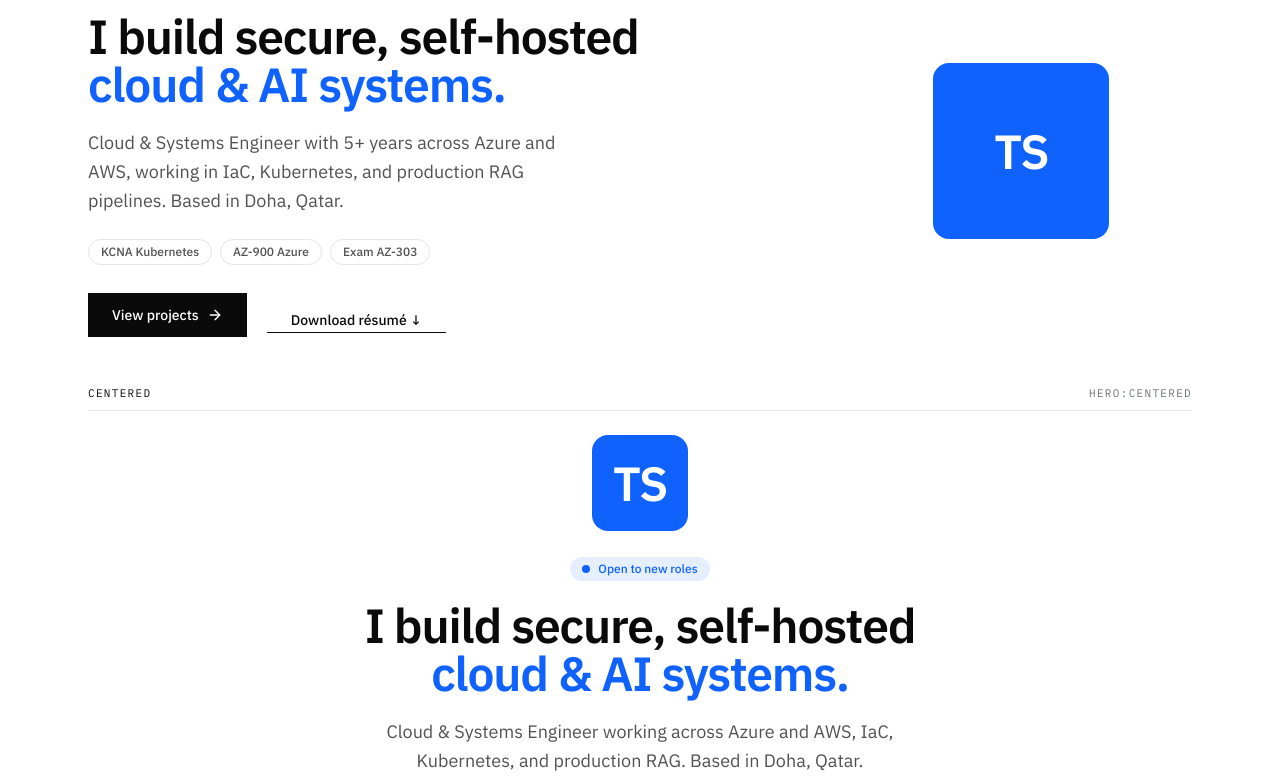
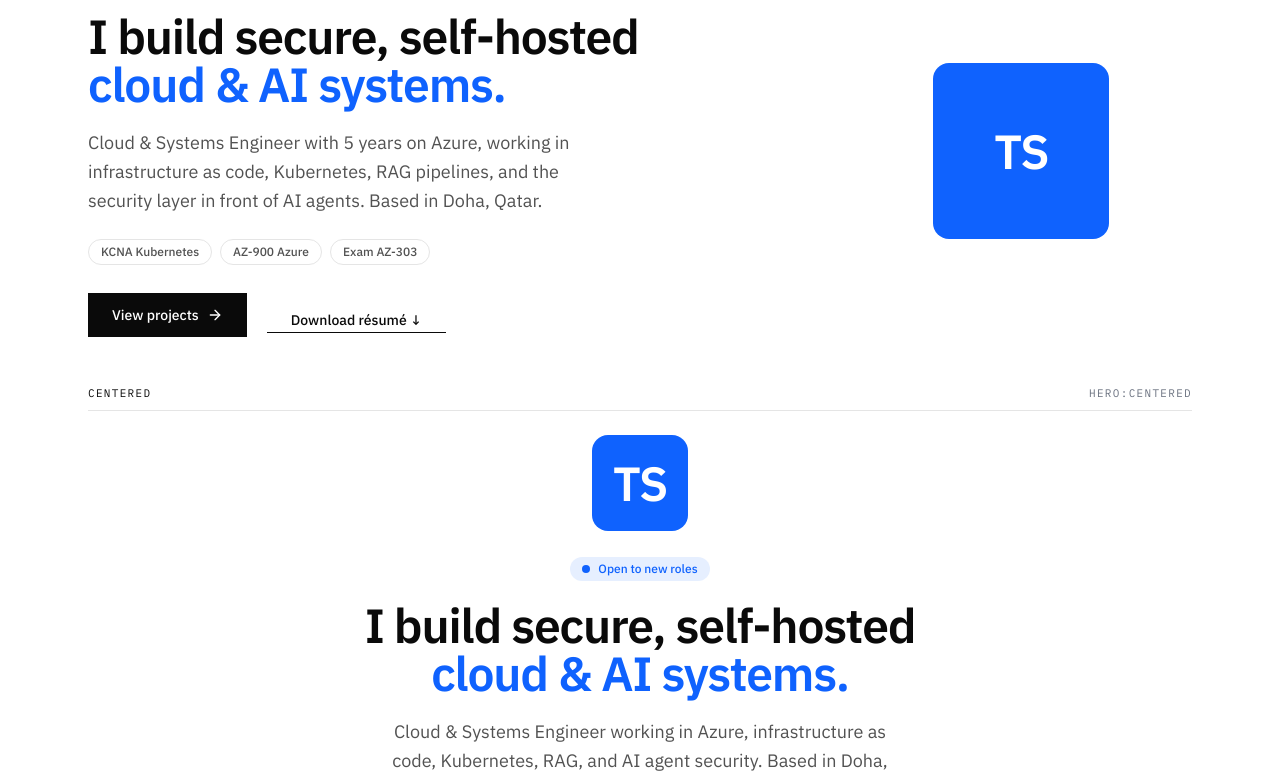
Before and after one commit to siddiqitaha/siddiqitaha.github.io, a React (Vite) app: page /#/lab in a window 1280 px wide. Shown: the part 520-1301 px from the top of the page. Built offline with nearby package versions, Linux system fonts and the light colour scheme.

Commit message:
Trim capabilities to 10 groups and rewrite hero text

```diff
--- a/src/data/content.js
+++ b/src/data/content.js
@@ -33,20 +33,16 @@ export const principles = [
 ]
 
 export const skills = [
-  { group: 'Cloud', items: ['Microsoft Azure (primary)', 'AWS'] },
-  { group: 'AI / MLOps', items: ['RAG pipelines', 'Multilingual RAG', 'Agentic RAG', 'Document extraction (OCR)', 'Vector similarity search (VSS)', 'Embeddings & rerankers', 'Grounding & verification', 'Retrieval evaluation', 'LLM deployment', 'vLLM', 'Ollama', 'GPT-OSS', 'Qwen3', 'LangChain', 'Prompt engineering', 'Azure ML'] },
-  { group: 'Fine-Tuning', items: ['LoRA', 'QLoRA', 'PEFT', 'NVIDIA NeMo', 'Adapter evaluation'] },
-  { group: 'AI Security & Governance', items: ['Agentic AI security', 'OWASP MCP Top 10', 'Cisco AI Defense', 'DefenseClaw', 'Agent Control', 'Galileo', 'Guardrails', 'Prompt-injection defense', 'Data-exfiltration prevention', 'Human-in-the-loop approval'] },
-  { group: 'MCP', items: ['MCP servers & clients', 'Tool-call governance', 'Vulnerable MCP server labs'] },
+  { group: 'Cloud & Networking', items: ['Microsoft Azure (primary)', 'Azure landing zones', 'Hub-and-spoke VNets', 'NSGs', 'Azure Firewall', 'Bastion', 'Private Endpoints', 'Managed Identity', 'AWS'] },
   { group: 'Infrastructure as Code', items: ['Terraform', 'ARM templates', 'Ansible'] },
   { group: 'Containers & Orchestration', items: ['Docker', 'Docker Compose', 'Kubernetes (AKS)', 'Helm'] },
   { group: 'CI/CD', items: ['Azure DevOps', 'GitHub Actions', 'Jenkins'] },
-  { group: 'Security & IAM', items: ['SSO / SAML', 'Microsoft Entra ID', 'Azure Key Vault', 'RBAC', 'Authelia', 'LLDAP', 'UFW', 'Fail2ban'] },
-  { group: 'Linux & Self-Hosting', items: ['Linux', 'Caddy', 'Cloudflare', 'Tailscale', 'Nextcloud', 'Automated backups'] },
-  { group: 'Observability', items: ['OpenTelemetry', 'Grafana', 'Prometheus', 'Loki', 'Tempo', 'Splunk', 'Azure Monitor', 'Application Insights', 'Anomaly detection'] },
-  { group: 'Databases & Storage', items: ['Qdrant', 'ChromaDB', 'FalkorDB', 'SQLite', 'MinIO', 'Knowledge graphs'] },
-  { group: 'Web / Frontend', items: ['React', 'Vite', 'Tailwind CSS', 'JavaScript'] },
-  { group: 'Languages', items: ['Python (Flask)', 'Bash', 'PowerShell', 'HCL', 'SQL'] },
+  { group: 'Security & IAM', items: ['SSO / SAML', 'Microsoft Entra ID', 'Azure Key Vault', 'RBAC', 'Conditional Access', 'Authelia', 'LLDAP', 'UFW', 'Fail2ban'] },
+  { group: 'Linux & Self-Hosting', items: ['Linux', 'Caddy', 'Cloudflare', 'Tailscale', 'Automated backups'] },
+  { group: 'Observability', items: ['OpenTelemetry', 'Grafana', 'Prometheus', 'Loki', 'Splunk', 'Azure Monitor', 'Log Analytics'] },
+  { group: 'AI / RAG', items: ['RAG pipelines', 'Multilingual RAG', 'Vector search', 'Embeddings & rerankers', 'Qdrant', 'ChromaDB', 'LLM deployment (vLLM, Ollama)', 'LangChain', 'LoRA / QLoRA fine-tuning'] },
+  { group: 'AI Agent Security', items: ['Agentic AI security', 'OWASP MCP Top 10', 'Cisco AI Defense', 'DefenseClaw', 'Agent Control', 'Galileo', 'Prompt-injection defense', 'MCP'] },
+  { group: 'Languages', items: ['Python (Flask)', 'PowerShell', 'Bash', 'HCL', 'SQL'] },
 ]
 
 export const experience = [
--- a/src/patterns/Hero.jsx
+++ b/src/patterns/Hero.jsx
@@ -39,8 +39,8 @@ export function HeroSplit({ profile, certBadges }) {
           I build secure, self-hosted<br /><span className="text-accent">cloud &amp; AI systems.</span>
         </h1>
         <p className="mt-5 max-w-lg text-lg leading-relaxed text-ink-soft">
-          Cloud &amp; Systems Engineer with 5+ years across Azure and AWS, working in IaC, Kubernetes, and
-          production RAG pipelines. Based in {profile.location}.
+          Cloud &amp; Systems Engineer with 5 years on Azure, working in infrastructure as code, Kubernetes,
+          RAG pipelines, and the security layer in front of AI agents. Based in {profile.location}.
         </p>
         <div className="mt-6"><Badges certBadges={certBadges} /></div>
         <div className="mt-7 flex flex-wrap items-center gap-5">
@@ -63,7 +63,7 @@ export function HeroCentered({ profile, certBadges }) {
         I build secure, self-hosted <span className="text-accent">cloud &amp; AI systems.</span>
       </h1>
       <p className="mt-5 max-w-lg text-lg leading-relaxed text-ink-soft">
-        Cloud &amp; Systems Engineer working across Azure and AWS, IaC, Kubernetes, and production RAG. Based in {profile.location}.
+        Cloud &amp; Systems Engineer working in Azure, infrastructure as code, Kubernetes, RAG, and AI agent security. Based in {profile.location}.
       </p>
       <div className="mt-6 flex justify-center"><Badges certBadges={certBadges} /></div>
       <div className="mt-7 flex flex-wrap items-center justify-center gap-5">
```
